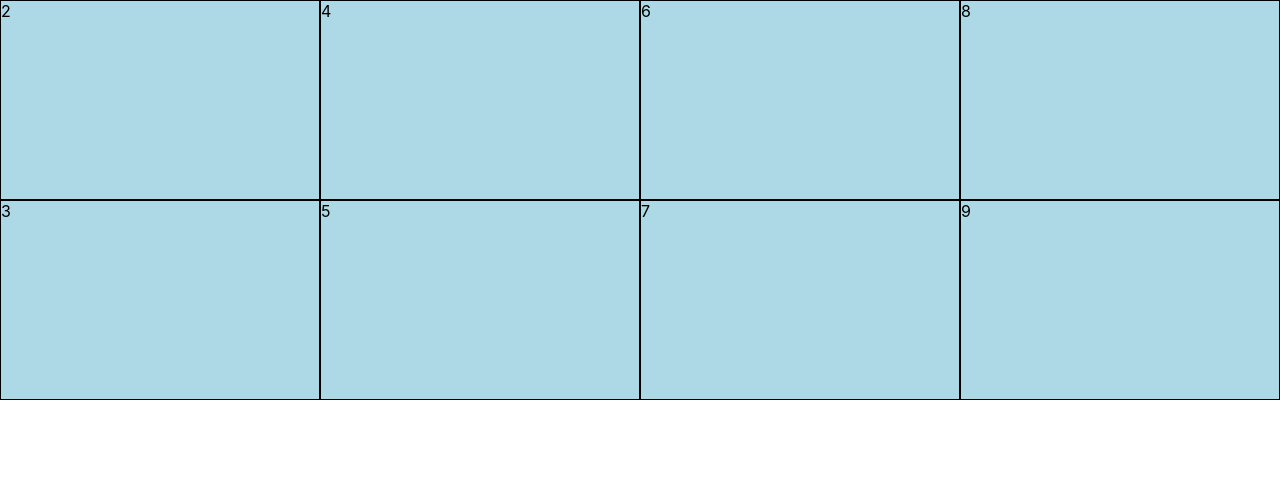
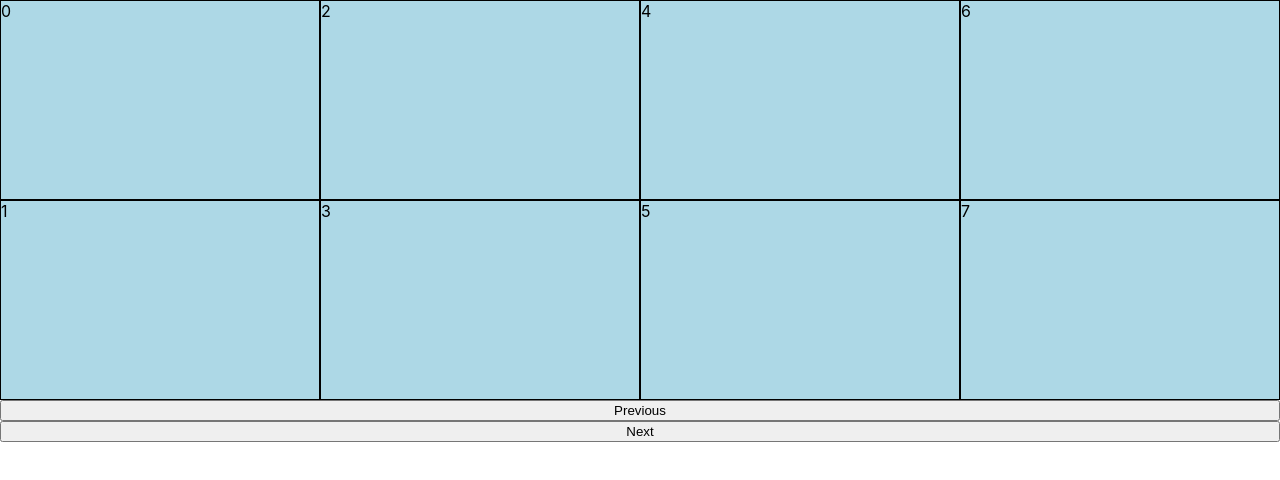
Before and after one commit to GuillaumeNachury/widgetdemo, a React (Create React App) app: page / in a window 1280 px wide. Shown: the top 480 px of the page. Built offline with nearby package versions, Linux system fonts and the light colour scheme.

Commit message:
Added new feature to control the snap position from the parent / outside

```diff
--- a/src/App.css
+++ b/src/App.css
@@ -1,6 +1,6 @@
 .App {
-  text-align: center;
   display: flex;
+  flex-direction: column;
 }
 
 .App-logo {
--- a/src/App.js
+++ b/src/App.js
@@ -26,10 +26,26 @@ const DATA = [
 ]
 
 class App extends Component {
+
+  constructor(props){
+    super(props);
+    this.state = {
+      currentSnap : 0
+    };
+  }
+
+  _snapTo(prev=true){
+    this.setState({currentSnap:this.state.currentSnap + (prev ?  -1:1)})
+  }
+
   render() {
     return (
       <div className="App">
-        <MozaiGrid rows={2} cols={4} data={DATA} style={{height:400, width:'100%', backgroundColor:'lightblue'}} cellOrganisation={CellOrganisation.COLUMN}/>
+        <MozaiGrid rows={2} cols={4}
+        currentSnap={this.state.currentSnap}
+        data={DATA} style={{height:400, width:'100%', backgroundColor:'lightblue'}} cellOrganisation={CellOrganisation.COLUMN}/>
+        <button onClick={()=>this._snapTo()}>Previous</button>
+        <button onClick={()=>this._snapTo(false)}>Next</button>
       </div>
     );
   }
--- a/src/components/MozaiCell.js
+++ b/src/components/MozaiCell.js
@@ -6,7 +6,8 @@ class MozaiCell extends React.Component{
         return <div style={{...this.props.style, boxSizing:'border-box', border:'1px solid'}}>
         {
             this.props.id
-        }</div>
+        }
+        </div>
     }
 
 }
--- a/src/components/MozaiGrid.js
+++ b/src/components/MozaiGrid.js
@@ -8,16 +8,9 @@ import MozaiCell from './MozaiCell';
 
 class MozaiGrid extends React.Component{
 
-    constructor(props){
-        super(props);
-        this.state={
-            currentPage:0
-        }
-    }
 
-    componentDidMount(){
-        setTimeout(()=>this.setState({currentPage:this.state.currentPage+1}), 2000);
-    }
+
+
 
     _findCellSize(){
         return {width : this.props.parentWidth / this.props.cols, height : this.props.parentHeight / this.props.rows}
@@ -35,11 +28,11 @@ class MozaiGrid extends React.Component{
                     height:this.props.parentHeight,
                 }}>
                     <div style={{display:'flex', flexWrap:'wrap',
-                        transition:'all 100ms cubic-bezier(0.22, 0.61, 0.36, 1) 0s',
+                        transition:'all 200ms cubic-bezier(0.22, 0.61, 0.36, 1) 0s',
                         flexDirection:this.props.cellOrganisation,
                         width:cellSize.width * _maxCol,
                         height:this.props.parentHeight,
-                        transform : `translate(${this.state.currentPage*-(cellSize.width)}px)`
+                        transform : `translate(${this.props.currentSnap*-(cellSize.width)}px)`
 
                     }}>
                     {
@@ -60,8 +53,13 @@ export const CellOrganisation = {
 
 MozaiGrid.propTypes={
     cols:PropTypes.number,
-    rows:PropTypes.number
+    rows:PropTypes.number,
+    currentSnap:PropTypes.number
 }
+
+MozaiGrid.defaultProps = {
+    currentSnap: 0
+  };
 
 
 export default Resizer(MozaiGrid);
```
